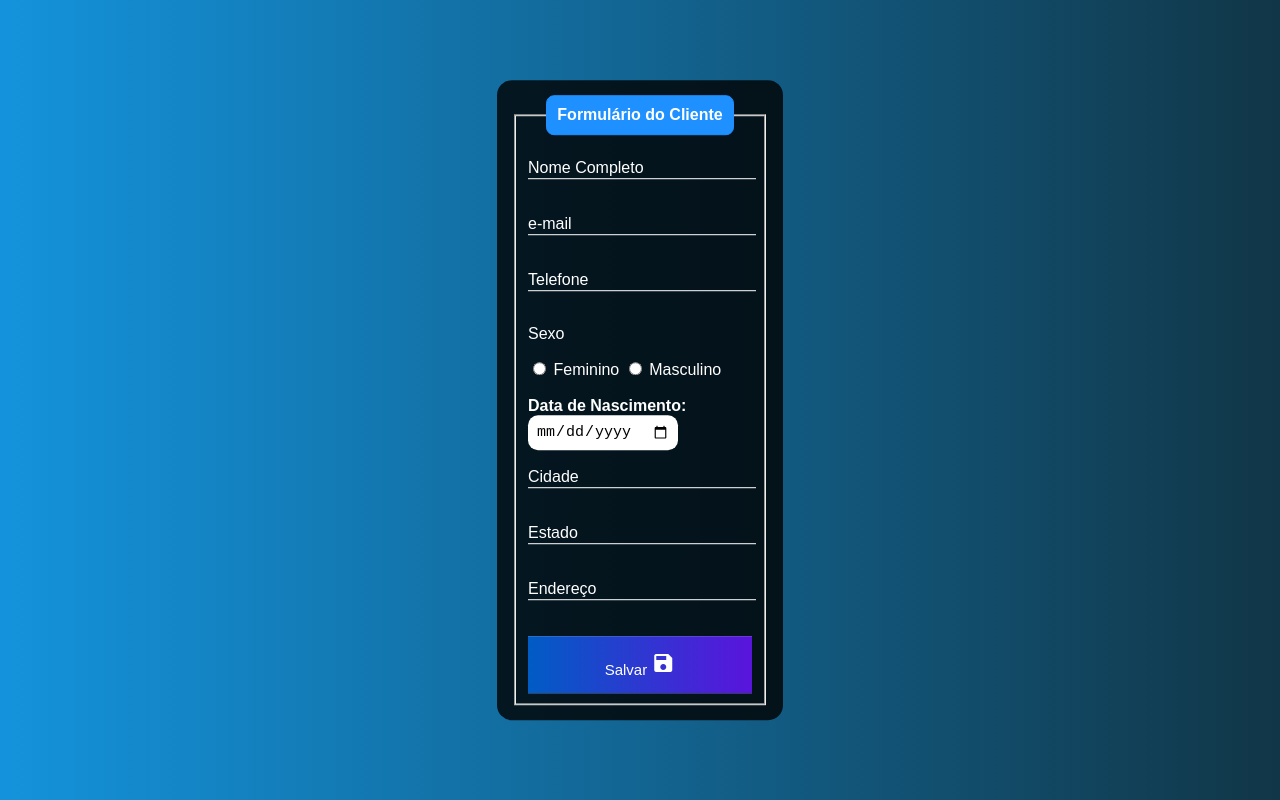
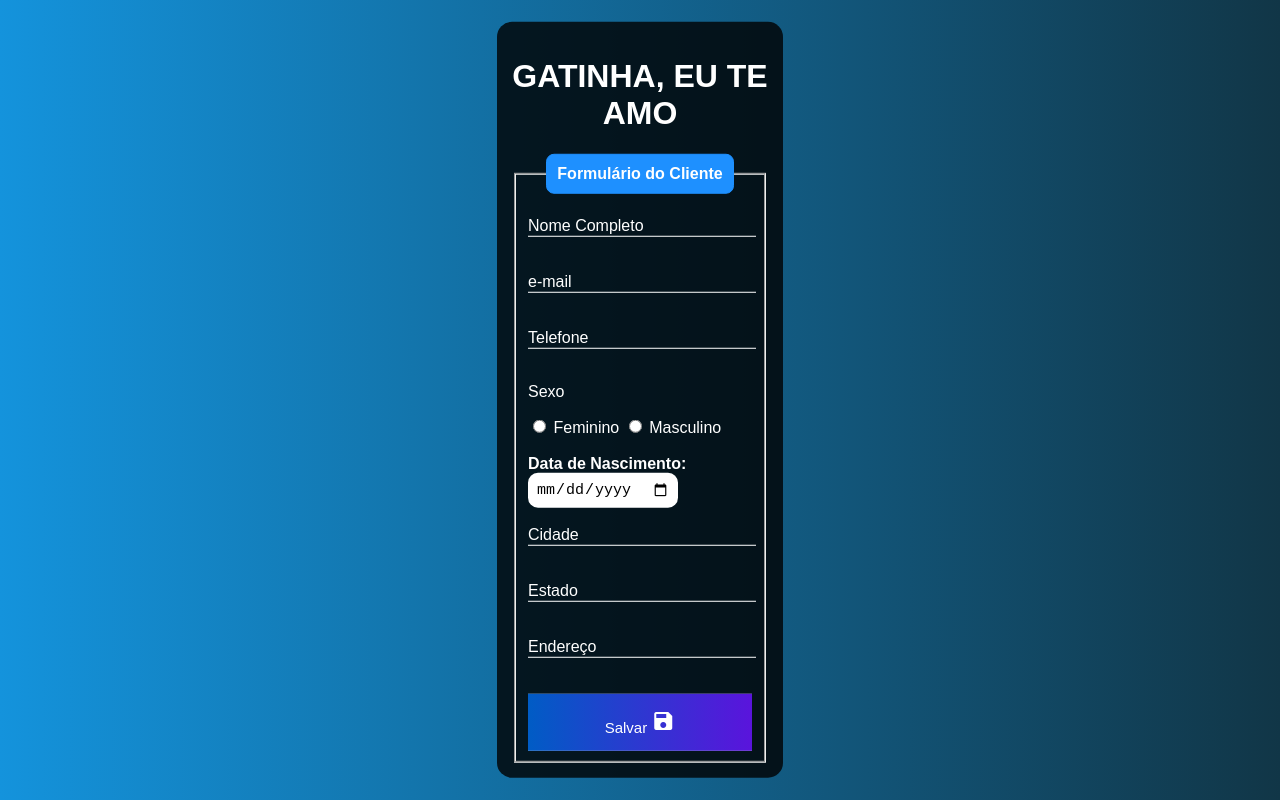
Before and after one commit to commandbear/materialize-uva, a plain HTML site: page index.html in a window 1280 px wide. Drawn offline with Linux system fonts and the light colour scheme.

Commit message:
Update index.html

```diff
--- a/index.html
+++ b/index.html
@@ -14,7 +14,7 @@
     <!--Agrupa os elementos do HTML-->
     <div class="box">
         <div class="titulo">
-            <!--<h1>GATINHA, EU TE AMO</h1>-->
+            <h1>GATINHA, EU TE AMO</h1>
         </div>
         <form action="">
             <fieldset>
```
